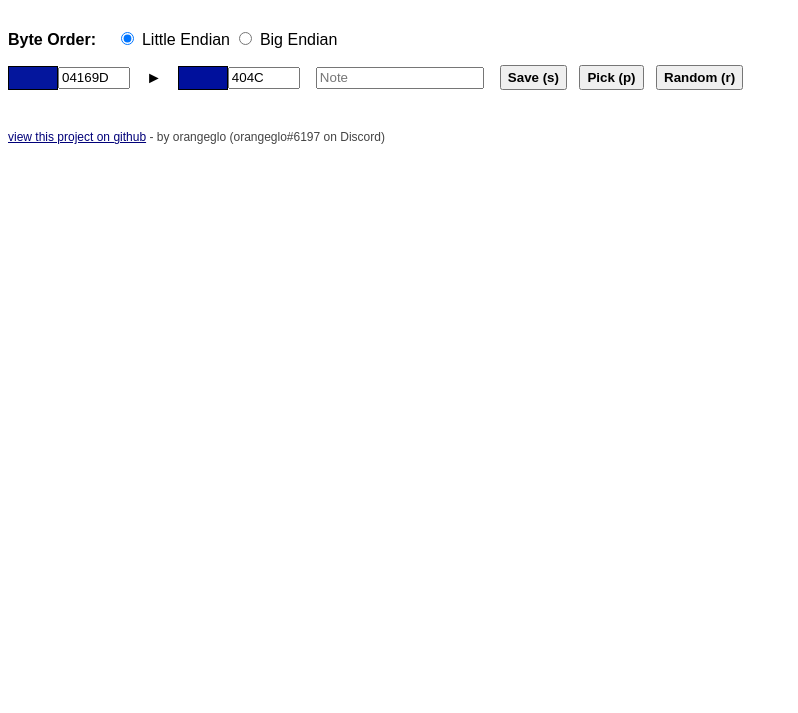
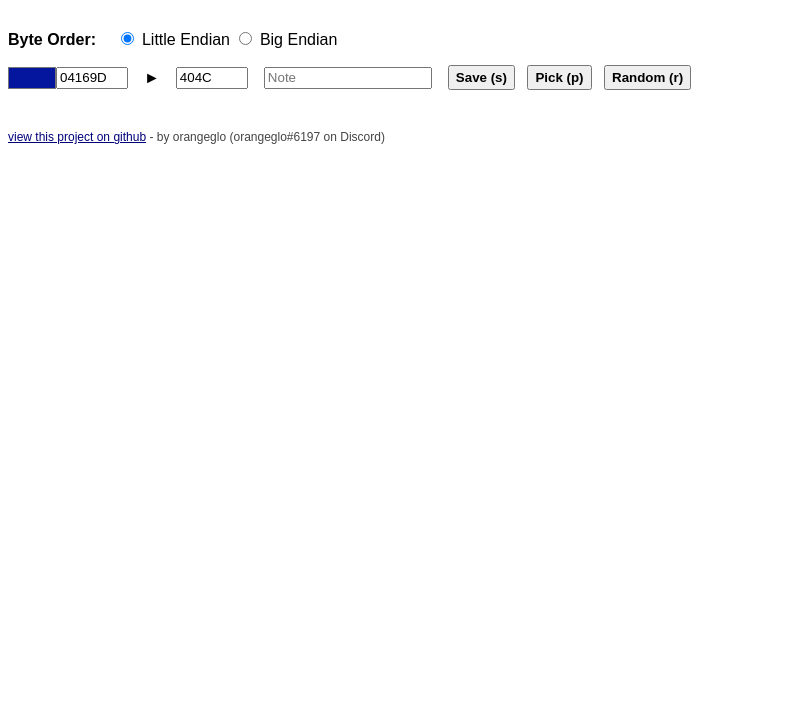
Before and after one commit to orangeglo/BGR555, a plain HTML site: page index.html in a window 1280 px wide. Shown: the part 87-800 px from the top of the page, without its empty margins (0-798 px from the left). Drawn offline with Linux system fonts and the light colour scheme; a script that the page names is missing.

Commit message:
Add color picker functionality

```diff
--- a/index.html
+++ b/index.html
@@ -28,11 +28,10 @@
       </div>
 
       <div class='input-row'>
-        <div class='color-display' :class="[invalid]" :style="{ backgroundColor: '#' + hexColor }"></div>
-        <input class='color-input' type="text" maxlength='6' v-model="hexColor" @input="colorChanged('hex')"/>
+        <input type='color' ref="picker" :value="'#' + hexColor" @input="updateColorFromPicker"/>
+        <input class='color-input' type="text" maxlength='6' v-model="hexColor" pattern="[0-9A-Fa-f]{6}" @input="colorChanged('hex')"/>
         <div :class="[direction]"></div>
-        <div class='color-display' :class="[invalid]" :style="{ backgroundColor: '#' + bgrPreviewHex }"></div>
-        <input class='color-input' type="text" maxlength='4' v-model="bgrColor" @input="colorChanged('bgr')"/>
+        <input class='color-input' type="text" maxlength='4' v-model="bgrColor"pattern="[0-9A-Fa-f]{4}"  @input="colorChanged('bgr')"/>
         <input type='text' id='note-input' class='note-input' v-model="note" placeholder="Note" />
         <span>
           <button @click="saveColor">Save (s)</button>
@@ -47,7 +46,6 @@
           <div class='color-display' :style="{ backgroundColor: '#' + color.hexColor }"></div>
           <input class='color-input' type="text" :value="color.hexColor" disabled='true' />
           <div :class="[color.direction]"></div>
-          <div class='color-display' :style="{ backgroundColor: '#' + color.bgrPreviewHex }"></div>
           <input class='color-input' type="text" :value="endian === 'little' ? color.bgrColorLE : color.bgrColorBE" disabled='true' />
           {{ color.note }}
         </div>
--- a/script/app.js
+++ b/script/app.js
@@ -1,6 +1,5 @@
 /*
   TODO
-  - color picker
   - warn about overflow from bgr -> hex ? ex over 7FFF big e
 */
 
@@ -25,7 +24,7 @@ const app = new Vue({
         if (e.key === 's') {
           this.saveColor();
         } else if (e.key === 'p') {
-
+          this.$refs.picker.click();
         } else if (e.key === 'r') {
           this.setRandomHex();
         }
@@ -82,7 +81,6 @@ const app = new Vue({
         hexColor: this.hexColor.toUpperCase(),
         bgrColorLE: this.bgrWithEndian(this.bgrColor, 'little').toUpperCase(),
         bgrColorBE: this.bgrWithEndian(this.bgrColor, 'big').toUpperCase(),
-        bgrPreviewHex: this.bgrPreviewHex,
         direction: this.direction,
         note: this.note,
       });
@@ -100,6 +98,10 @@ const app = new Vue({
         return bgr.slice(2, 4) + bgr.slice(0, 2);
       }
     },
+    updateColorFromPicker(e) {
+      this.hexColor = e.target.value.slice(1, 7);
+      this.setBGRFromHex();
+    },
     saveToStorage: function() {
       localStorage.setItem('savedColors', JSON.stringify(this.savedColors));
     },
@@ -111,9 +113,6 @@ const app = new Vue({
     }
   },
   computed: {
-    bgrPreviewHex: function() {
-      return this.bgrToHex();
-    },
     invalid: function() {
       return (this.hexColor.length < 6 || this.bgrColor.length < 4) && 'invalid';
     },
--- a/style/style.css
+++ b/style/style.css
@@ -65,10 +65,10 @@ button {
 }
 
 .color-display {
-  height: 22px;
+  height: 20px;
   min-width: 3rem;
-  border: 1px solid black;
   display: inline-block;
+  border: 1px solid #AAA;
 }
 
 .color-display.invalid {
@@ -88,4 +88,20 @@ footer {
 a {
   color: #000079;
 }
+
+input[type="color"] {
+  height: 22px;
+  width: 3rem;
+  padding: 0;
+  border: none;
+  outline: none;
+  -webkit-appearance: none;
 }
+
+input[type="color"]:hover {
+  cursor: pointer;
+}
+
+input[type="color"]::-webkit-color-swatch-wrapper {
+  padding: 0;
+}
```
